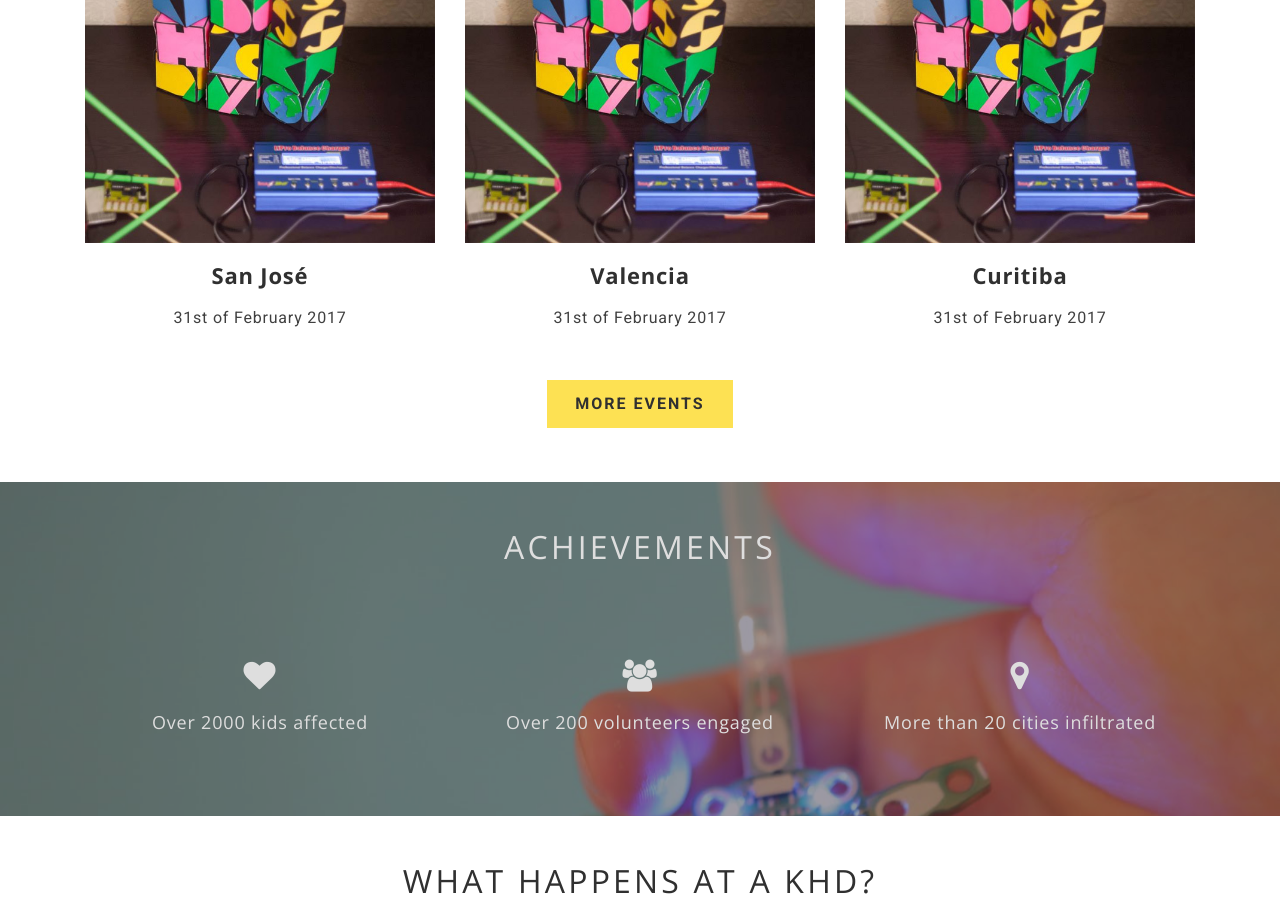
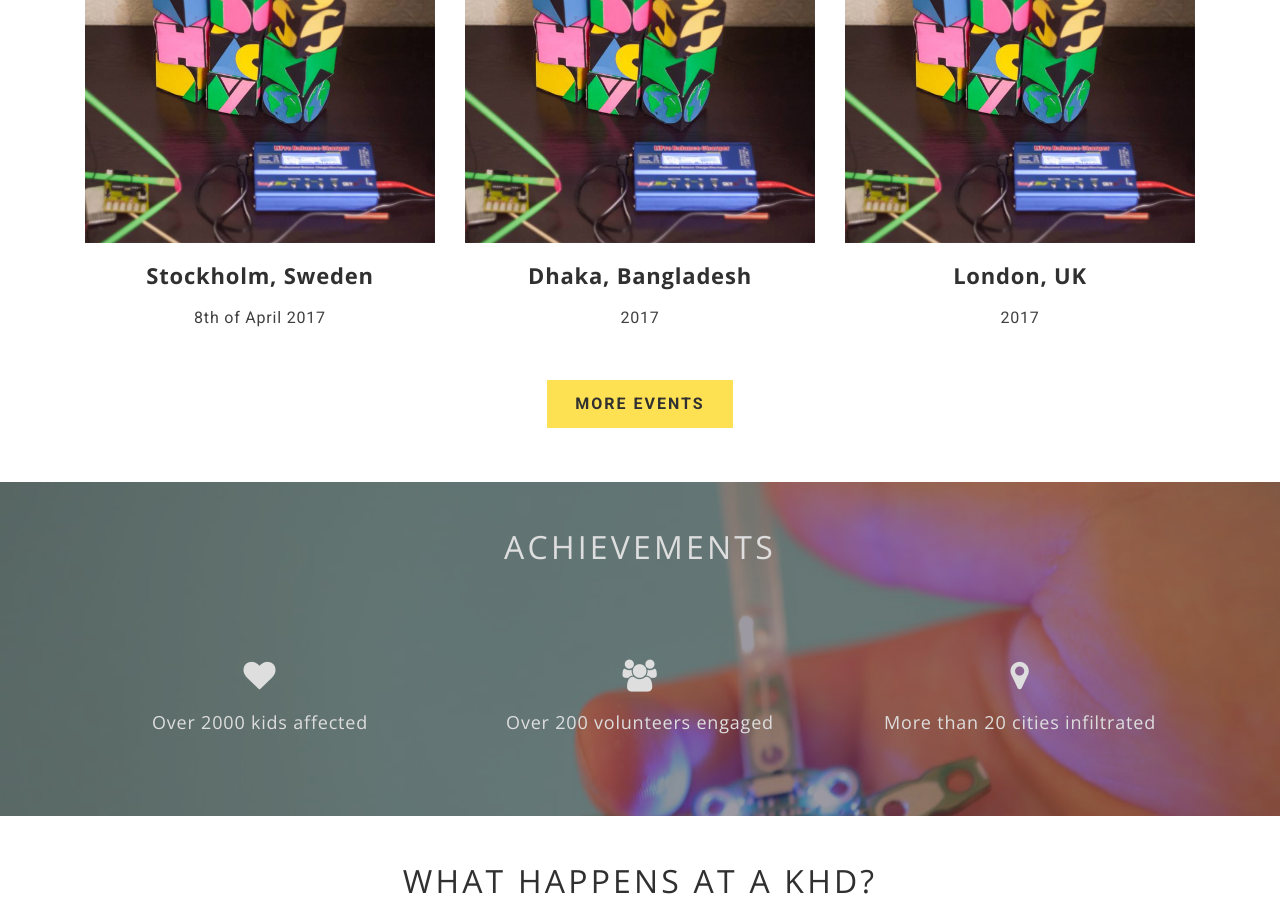
Before and after one commit to KidsHackDay/kidshackday.org, a Jekyll site: the page built from index.html, in a window 1280 px wide and 900 px high, scrolled down 909 px. Built offline with Jekyll 4.4.1, drawn with Linux system fonts in a browser that asks for light colours.

Commit message:
Update events.yml

```diff
--- a/_data/events.yml
+++ b/_data/events.yml
@@ -1,30 +1,30 @@
-- title: San José
+- title: Stockholm, Sweden
+  date: 8th of April 2017
+  image: /assets/images/kids1.jpg
+  youtubeId: 5HS2aZylnq0
+  wiki: http://google.com
+- title: Dhaka, Bangladesh
+  date: 2017
+  image: /assets/images/kids1.jpg
+  youtubeId: 5HS2aZylnq0
+  wiki: http://google.com
+- title: London, UK
+  date: 2017
+  image: /assets/images/kids1.jpg
+  youtubeId: 5HS2aZylnq0
+  wiki: http://google.com
+- title: Hong Kong
+  date: 2017
+  image: /assets/images/kids1.jpg
+  youtubeId: 5HS2aZylnq0
+  wiki: http://google.com
+- title: Vilnius, Lithuania
+  date: 2017
+  image: /assets/images/kids1.jpg
+  youtubeId: 5HS2aZylnq0
+  wiki: http://google.com
+- title: Gothenburg, Sweden
   date: 31st of February 2017
   image: /assets/images/kids1.jpg
   youtubeId: 5HS2aZylnq0
   wiki: http://google.com
-- title: Valencia
-  date: 31st of February 2017
-  image: /assets/images/kids1.jpg
-  youtubeId: 5HS2aZylnq0
-  wiki: http://google.com
-- title: Curitiba
-  date: 31st of February 2017
-  image: /assets/images/kids1.jpg
-  youtubeId: 5HS2aZylnq0
-  wiki: http://google.com
-- title: Stockholm
-  date: 31st of February 2017
-  image: /assets/images/kids1.jpg
-  youtubeId: 5HS2aZylnq0
-  wiki: http://google.com
-- title: Cairo
-  date: 31st of February 2017
-  image: /assets/images/kids1.jpg
-  youtubeId: 5HS2aZylnq0
-  wiki: http://google.com
-- title: Bogotá
-  date: 31st of February 2017
-  image: /assets/images/kids1.jpg
-  youtubeId: 5HS2aZylnq0
-  wiki: http://google.com
```
